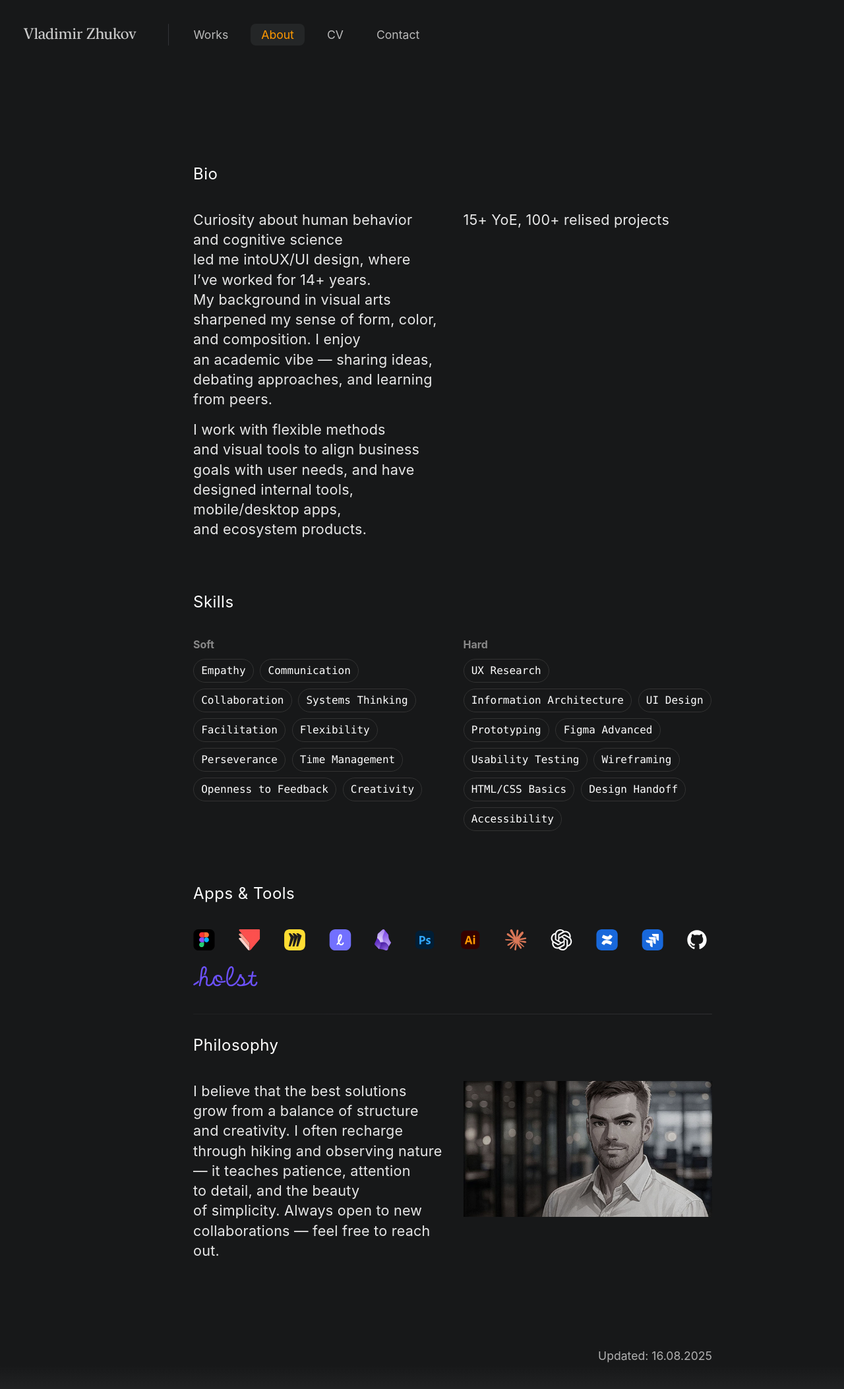
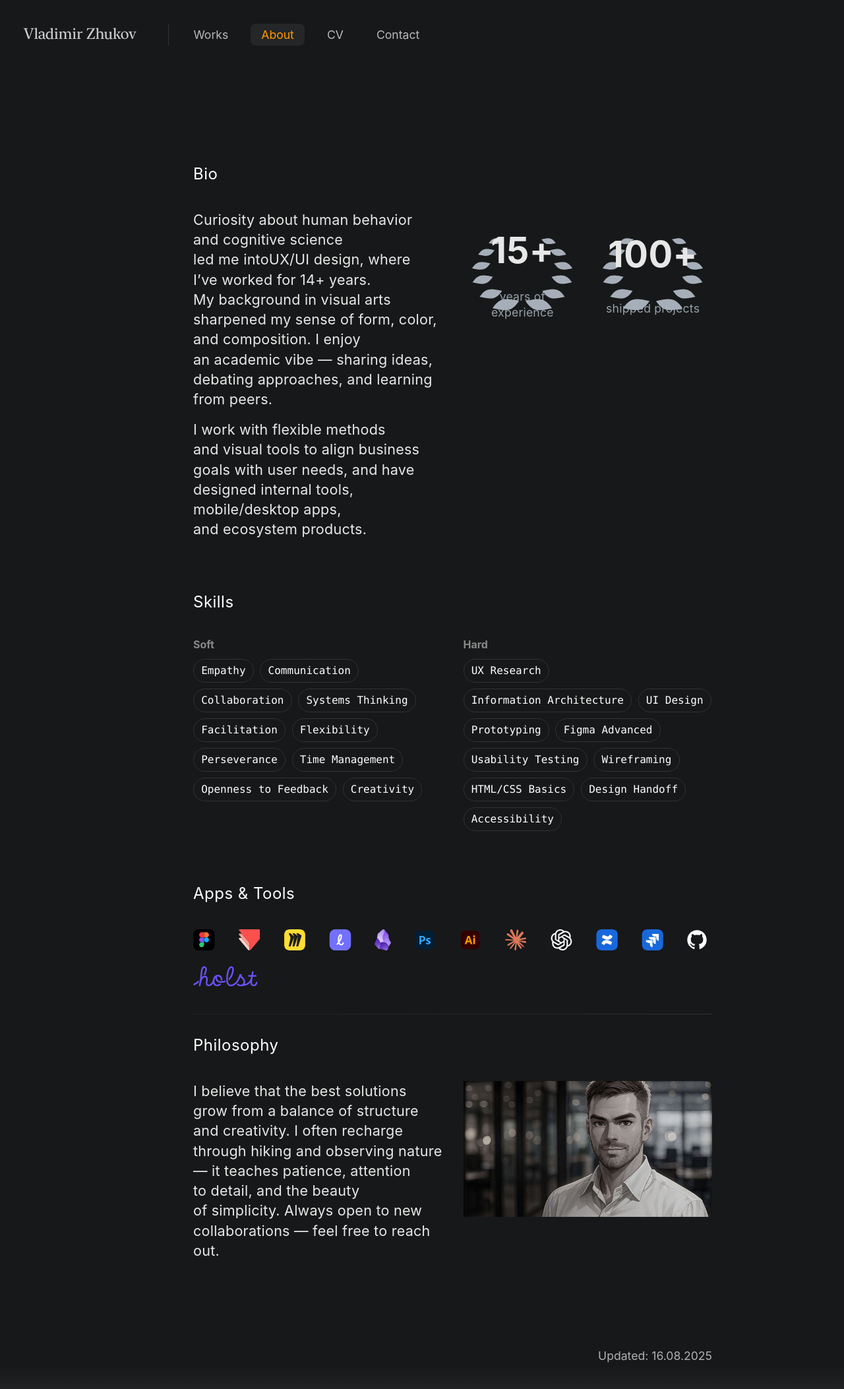
Before and after one commit to uxiscool/experience, a Jekyll site: the page built from about.md, in a window 1280 px wide. Shown: the whole page at 66% size. Built offline with Jekyll 4.4.1, drawn with Linux system fonts in a browser that asks for light colours.

Commit message:
Add files via upload

```diff
--- a/about.md
+++ b/about.md
@@ -20,9 +20,12 @@ permalink: /about/
         </p>
       </div>
       <!-- Правая колонка: пока пусто -->
-      <div class="bio">
-        15+ YoE, 100+ relised projects
-      </div>
+   <div class="bio">
+  <div class="achievements-grid">
+    <figure class="laurel-badge" data-value="15+" data-label="years of experience" style="--size: 160px"></figure>
+    <figure class="laurel-badge" data-value="100+" data-label="shipped projects" style="--size: 160px"></figure>
+  </div>
+</div>
     </div>
   </section>
   <!-- Блок скилов -->
@@ -207,3 +210,53 @@ document.addEventListener("DOMContentLoaded", () => {
   }
 });
 </script>
+<script>
+(function () {
+  const tpl = (num, label) => `
+  <svg viewBox="0 0 200 200" aria-hidden="true" focusable="false">
+    <g transform="translate(100,100)">
+      <!-- Левая ветвь -->
+      <g transform="translate(-10,0) rotate(-15)">
+        ${leafPath( -60,  45, 26)}
+        ${leafPath( -78,  18, 22)}
+        ${leafPath( -84, -12, 20)}
+        ${leafPath( -78, -38, 18)}
+        ${leafPath( -60, -60, 16)}
+        ${leafPath( -35, -76, 14)}
+      </g>
+      <!-- Правая ветвь (зеркало) -->
+      <g transform="translate(10,0) rotate(15) scale(-1,1)">
+        ${leafPath( -60,  45, 26)}
+        ${leafPath( -78,  18, 22)}
+        ${leafPath( -84, -12, 20)}
+        ${leafPath( -78, -38, 18)}
+        ${leafPath( -60, -60, 16)}
+        ${leafPath( -35, -76, 14)}
+      </g>
+    </g>
+  </svg>
+  <div class="lb-text" aria-hidden="true">
+    <div class="lb-number">${num}</div>
+    <div class="lb-label">${label}</div>
+  </div>`;
+
+  function leafPath(x, y, r){
+    // эллиптический лист через две дуги
+    const rx = r, ry = r*0.55, k = 0.65*r;
+    return `
+      <path d="
+        M ${x} ${y}
+        c ${k} ${-ry}, ${rx} ${-ry}, ${rx*2} 0
+        c ${-k} ${ry}, ${-rx} ${ry}, ${-rx*2} 0
+        Z
+      " fill="currentColor"/>
+    `;
+  }
+
+  document.querySelectorAll('.laurel-badge').forEach(el => {
+    const num = el.getAttribute('data-value')  || '';
+    const label = el.getAttribute('data-label') || '';
+    el.innerHTML = tpl(num, label);
+  });
+})();
+</script>
--- a/css/main.css
+++ b/css/main.css
@@ -686,3 +686,70 @@ section {
   line-height: 1.2;
   opacity: 0.95;
 }
+/* ===== Laurel badge ===== */
+.achievements-grid {
+  display: grid;
+  grid-template-columns: repeat(2, minmax(140px, 1fr));
+  gap: 18px;
+  align-items: center;
+  justify-items: center;
+}
+
+@media (max-width: 920px) {
+  .achievements-grid {
+    grid-template-columns: 1fr;
+    gap: 14px;
+  }
+}
+
+.laurel-badge {
+  --size: 160px;                 /* можно переопределять инлайн */
+  --leaf: #b7c1cc;               /* цвет венка */
+  --text: #ffffff;               /* цвет цифры и подписи */
+  width: var(--size);
+  height: var(--size);
+  display: grid;
+  place-items: center;
+  color: var(--leaf);
+  position: relative;
+  opacity: 0;
+  transform: translateY(6px);
+  animation: lb-fade .5s ease .2s both;
+}
+
+@keyframes lb-fade {
+  to { opacity: 1; transform: none; }
+}
+
+.laurel-badge svg {
+  width: 100%;
+  height: 100%;
+  display: block;
+}
+
+.laurel-badge .lb-text {
+  position: absolute;
+  inset: 0;
+  display: grid;
+  place-items: center;
+  pointer-events: none;
+  text-align: center;
+}
+
+.laurel-badge .lb-number {
+  color: var(--text);
+  font-size: calc(var(--size) * 0.34);
+  line-height: 1;
+  font-weight: 700;
+  letter-spacing: 0.01em;
+}
+
+.laurel-badge .lb-label {
+  color: var(--leaf);
+  font-size: calc(var(--size) * 0.11);
+  margin-top: 6px;
+  opacity: .9;
+}
+
+/* тёмная тема может захотеть чуть ярче лист */
+html[data-theme="dark"] .laurel-badge { --leaf: #c2c9d3; }
```
